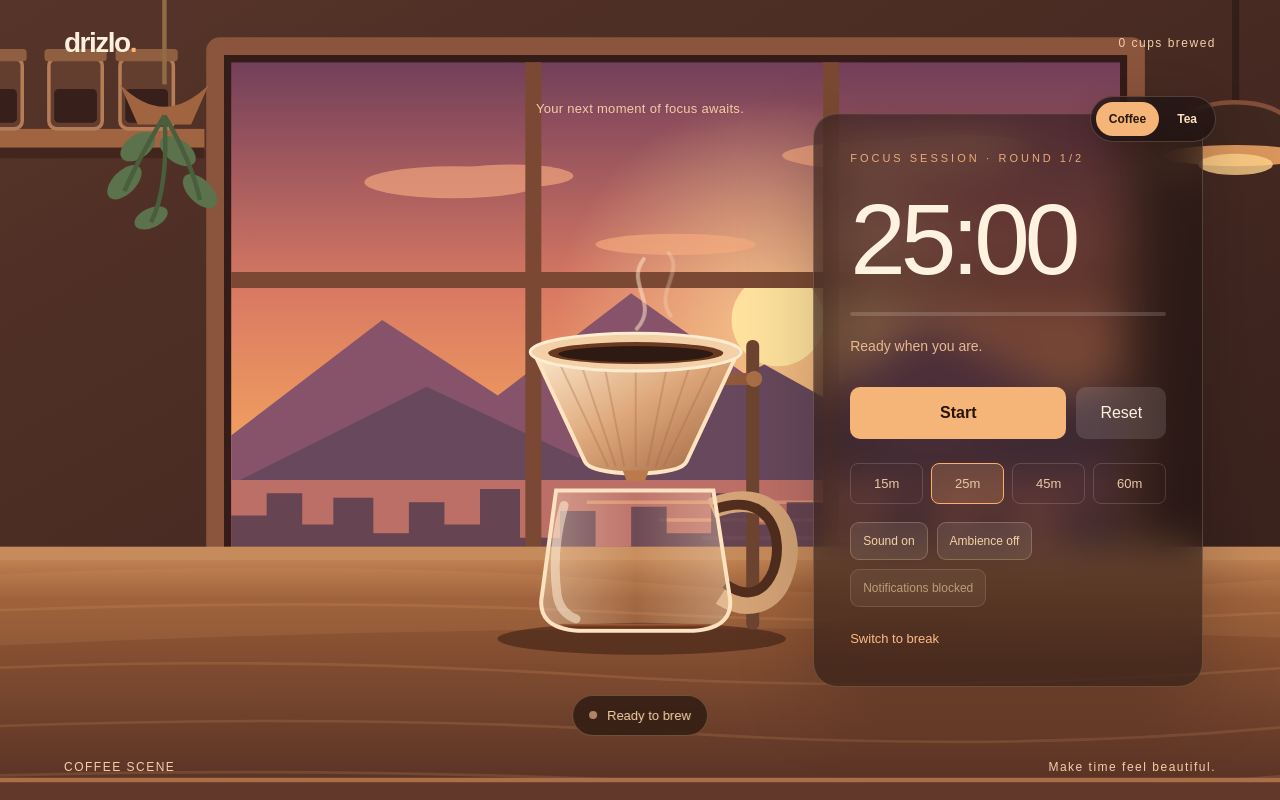
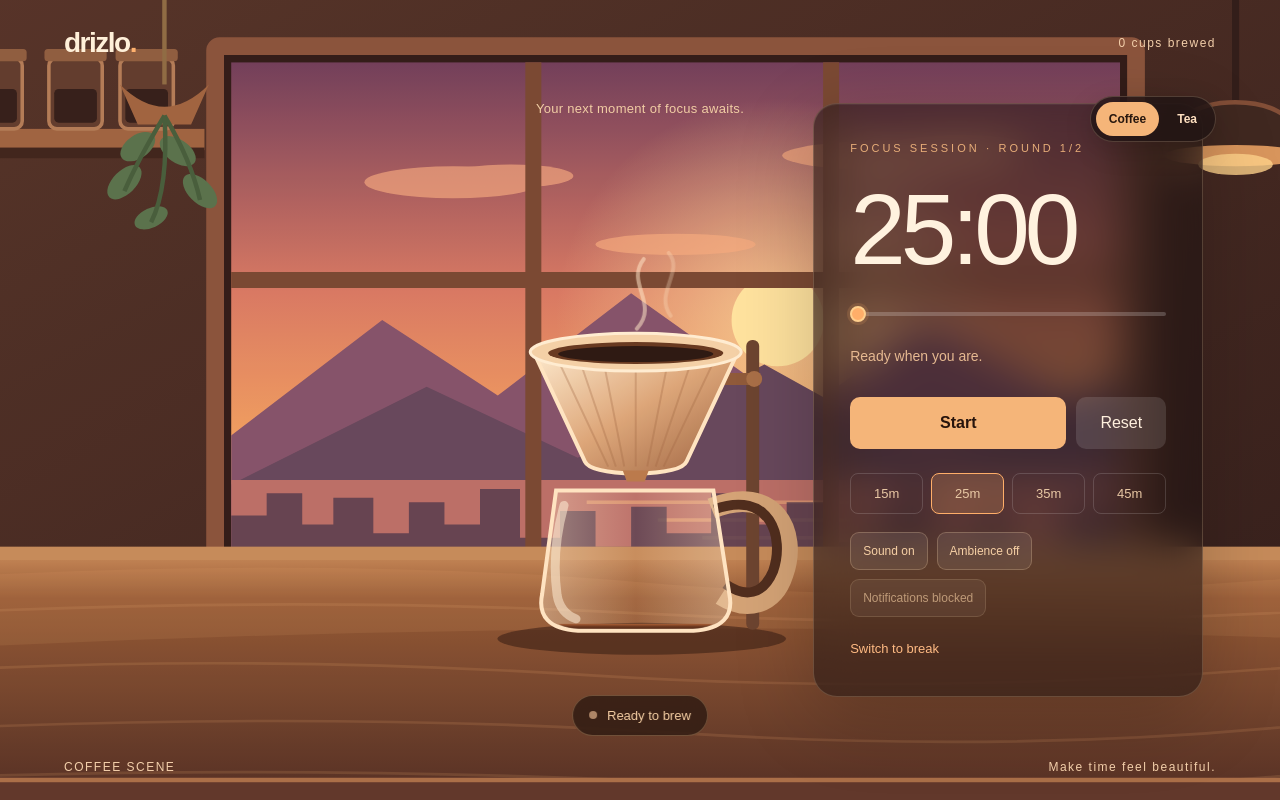
Before and after one commit to ShaphC/driz-lo, a Next.js app: page /app in a window 1280 px wide. Built offline with nearby package versions, Linux system fonts and the light colour scheme.

Commit message:
added a draggable timeline bar, fixed the timer going up by 1

```diff
--- a/app/app/page.tsx
+++ b/app/app/page.tsx
@@ -160,6 +160,7 @@ export default function Home() {
   const [session, setSession] = useState<TimerSession | null>(null);
   const [sceneChoice, setSceneChoice] = useState<SceneChoice>("coffee");
   const [now, setNow] = useState(0);
+  const [scrubSeconds, setScrubSeconds] = useState<number | null>(null);
   const [justCompleted, setJustCompleted] = useState(false);
   const [mobileSettingsOpen, setMobileSettingsOpen] = useState(false);
   const [soundEnabled, setSoundEnabled] = useState(true);
@@ -198,7 +199,7 @@ export default function Home() {
     };
   }, []);
   useEffect(() => {
-    if (!session?.running || session.endsAt === null || !soundEnabled || now <= 0) return;
+    if (scrubSeconds !== null || !session?.running || session.endsAt === null || !soundEnabled || now <= 0) return;
     const secondsLeft = Math.ceil((session.endsAt - now) / 1000);
     if (secondsLeft < 1 || secondsLeft > 10) return;
     // Key by deadline and second so re-renders cannot repeat a tick.
@@ -206,10 +207,10 @@ export default function Home() {
     if (lastCountdownTickRef.current === key) return;
     lastCountdownTickRef.current = key;
     playCountdownTick(secondsLeft);
-  }, [now, session?.running, session?.endsAt, soundEnabled]);
+  }, [now, session?.running, session?.endsAt, soundEnabled, scrubSeconds]);
 
   useEffect(() => {
-    if (!session?.running || session.endsAt === null || now < session.endsAt) return;
+    if (scrubSeconds !== null || !session?.running || session.endsAt === null || now < session.endsAt) return;
     if (completedEndRef.current === session.endsAt) return;
     completedEndRef.current = session.endsAt;
     const completedDeadline = session.endsAt;
@@ -252,7 +253,7 @@ export default function Home() {
       if (!current?.running || current.endsAt !== completedDeadline) return current;
       return next;
     });
-  }, [now, session, soundEnabled]);
+  }, [now, session, soundEnabled, scrubSeconds]);
   useEffect(() => {
     if (!justCompleted) return;
     const timeout = window.setTimeout(() => setJustCompleted(false), 3500);
@@ -265,31 +266,77 @@ export default function Home() {
     </main>
   );
 
-  const seconds = session.running && session.endsAt !== null
-    ? Math.max(0, Math.ceil((session.endsAt - now) / 1000)) : session.remaining;
+  const seconds = scrubSeconds !== null ? scrubSeconds : session.running && session.endsAt !== null
+    ? Math.max(0, Math.min(session.duration * 60, Math.ceil((session.endsAt - now) / 1000))) : session.remaining;
   const totalSeconds = session.duration * 60;
   const progress = totalSeconds > 0 ? Math.min(1, Math.max(0, 1 - seconds / totalSeconds)) : 0;
   const time = `${String(Math.floor(seconds / 60)).padStart(2, "0")}:${String(seconds % 60).padStart(2, "0")}`;
+  const isSetFinished = session.setFinished;
   const isFocus = session.mode === "focus";
   const isRunning = session.running;
   const actionLabel = isRunning ? "Pause" : session.setFinished ? "Start again" : seconds < totalSeconds ? "Resume" : "Start";
 
+  // Scrubbing previews the liquid level immediately; committing changes the
+  // deadline without changing rounds or skipping the countdown sound.
+  function commitScrub(value: number): void {
+    const instant = Date.now();
+    setNow(instant);
+    setScrubSeconds(null);
+    setJustCompleted(false);
+    completedEndRef.current = null;
+    lastCountdownTickRef.current = null;
+    setSession(current => {
+      if (!current || current.setFinished) return current;
+      const remaining = Math.max(1, Math.min(current.duration * 60, Math.round(value)));
+      return { ...current, remaining,
+        endsAt: current.running ? instant + remaining * 1000 : null };
+    });
+  }
+
+  function scrubber(prefix: string) {
+    return (
+      <div className="drizlo-scrubber">
+        <div className="drizlo-scrubber-fill" style={{ width: `${progress * 100}%` }} aria-hidden="true" />
+        <input id={`${prefix}-scrub`} type="range" min="0" max={totalSeconds} step="1"
+          value={totalSeconds - seconds}
+          disabled={isSetFinished}
+          aria-label="Adjust timer position"
+          onChange={event => setScrubSeconds(totalSeconds - Number(event.currentTarget.value))}
+          onPointerUp={event => commitScrub(totalSeconds - Number(event.currentTarget.value))}
+          onKeyUp={event => {
+            if (scrubSeconds !== null) commitScrub(totalSeconds - Number(event.currentTarget.value));
+          }}
+          onBlur={event => {
+            if (scrubSeconds !== null) commitScrub(totalSeconds - Number(event.currentTarget.value));
+          }}
+        />
+      </div>
+    );
+  }
+
   function toggleTimer(): void {
+    const instant = Date.now();
     setJustCompleted(false);
-    if (!isRunning && (seconds > 0 || session?.setFinished) && soundEnabled) playChime("start");
+    setScrubSeconds(null);
+    // Use the same timestamp for the display and the new deadline.
+    // Separate Date.now() calls can briefly display one extra second.
+    setNow(instant);
+    if (!isRunning && (seconds > 0 || isSetFinished) && soundEnabled) playChime("start");
     setSession((current) => {
       if (!current) return current;
       if (current.running && current.endsAt !== null) return {
-        ...current, remaining: Math.max(0, Math.ceil((current.endsAt - Date.now()) / 1000)),
+        ...current,
+        remaining: Math.max(0, Math.min(current.duration * 60,
+          Math.ceil((current.endsAt - instant) / 1000))),
         running: false, endsAt: null,
       };
       if (current.setFinished) return {
         ...current, mode: "focus", duration: current.focusDuration,
         remaining: current.focusDuration * 60, roundsInSet: 0, setFinished: false,
-        running: true, endsAt: Date.now() + current.focusDuration * 60_000,
+        running: true, endsAt: instant + current.focusDuration * 60_000,
       };
       if (current.remaining <= 0) return current;
-      return { ...current, running: true, endsAt: Date.now() + current.remaining * 1000 };
+      return { ...current, running: true, endsAt: instant + current.remaining * 1000 };
     });
   }
   function reset(): void {
@@ -303,6 +350,7 @@ export default function Home() {
   }
   function changeDuration(minutes: number): void {
     setJustCompleted(false);
+    setScrubSeconds(null);
     setSession((current) => {
       if (!current || current.mode !== "focus" || current.running) return current;
       return { ...current, duration: minutes, focusDuration: minutes,
@@ -312,6 +360,7 @@ export default function Home() {
   }
   function switchMode(): void {
     setJustCompleted(false);
+    setScrubSeconds(null);
     setSession((current) => {
       if (!current) return current;
       const nextMode: TimerMode = current.mode === "focus" ? "break" : "focus";
@@ -366,7 +415,7 @@ export default function Home() {
 
   const durationControls = (prefix: string) => (
     <div className="durations" role="group" aria-label="Focus duration">
-      {[15, 25, 45, 60].map((minutes) => (
+      {[15, 25, 35, 45].map((minutes) => (
         <button type="button" key={`${prefix}-${minutes}`}
           disabled={!isFocus || isRunning}
           aria-pressed={isFocus && session.focusDuration === minutes}
@@ -412,7 +461,7 @@ export default function Home() {
         <aside className="timer-panel desktop-timer" aria-label="Timer controls">
           <span className="eyebrow">{session.setFinished ? "TWO ROUNDS COMPLETE" : `${isFocus ? "FOCUS SESSION" : "SHORT BREAK"} · ROUND ${Math.min(2, Math.max(1, session.roundsInSet + (isFocus ? 1 : 0)))}/2`}</span>
           <div className="time">{time}</div>
-          <div className="progress-track"><div className="progress-fill" style={{ width: `${progress * 100}%` }} /></div>
+          {scrubber("desktop")}
           <p className="timer-description">{justCompleted ? "Beautifully done. Take a moment."
             : isFocus ? isRunning ? "One drop at a time." : "Ready when you are."
               : "Take a moment for yourself."}</p>
@@ -431,7 +480,7 @@ export default function Home() {
         <section className="mobile-timer" aria-label="Focus timer">
           <span className="eyebrow">{session.setFinished ? "TWO ROUNDS COMPLETE" : `${isFocus ? "FOCUS SESSION" : "SHORT BREAK"} · ROUND ${Math.min(2, Math.max(1, session.roundsInSet + (isFocus ? 1 : 0)))}/2`}</span>
           <div className="mobile-time" role="timer" aria-live="off">{time}</div>
-          <div className="mobile-progress-track"><div className="progress-fill" style={{ width: `${progress * 100}%` }} /></div>
+          {scrubber("mobile")}
           <p className="mobile-timer-description">
             {justCompleted ? "Beautifully done. Take a moment."
               : isFocus ? isRunning ? "One drop at a time." : "Ready when you are."
--- a/app/globals.css
+++ b/app/globals.css
@@ -655,3 +655,94 @@ button {
     padding: 2px 10px;
   }
 }
+
+/* Drizlo: integrated yellow timeline with draggable yellow circle. */
+.drizlo-scrubber {
+  position: relative;
+  width: 100%;
+  height: 24px;
+  margin: 6px 0 10px;
+  display: flex;
+  align-items: center;
+  isolation: isolate;
+}
+.drizlo-scrubber::before {
+  content: "";
+  position: absolute;
+  inset-inline: 0;
+  top: 50%;
+  height: 4px;
+  transform: translateY(-50%);
+  border-radius: 999px;
+  background: rgba(255, 255, 255, 0.2);
+  pointer-events: none;
+}
+.drizlo-scrubber-fill {
+  position: absolute;
+  left: 0;
+  top: 50%;
+  height: 4px;
+  transform: translateY(-50%);
+  border-radius: 999px;
+  background: #ffae69;
+  pointer-events: none;
+}
+.drizlo-scrubber input[type="range"] {
+  appearance: none;
+  -webkit-appearance: none;
+  position: relative;
+  z-index: 1;
+  width: 100%;
+  height: 24px;
+  margin: 0;
+  padding: 0;
+  background: transparent;
+  cursor: grab;
+  touch-action: pan-y;
+}
+.drizlo-scrubber input[type="range"]:active {
+  cursor: grabbing;
+}
+.drizlo-scrubber input[type="range"]::-webkit-slider-runnable-track {
+  height: 4px;
+  background: transparent;
+}
+.drizlo-scrubber input[type="range"]::-moz-range-track {
+  height: 4px;
+  background: transparent;
+}
+.drizlo-scrubber input[type="range"]::-webkit-slider-thumb {
+  -webkit-appearance: none;
+  appearance: none;
+  width: 16px;
+  height: 16px;
+  margin-top: -6px;
+  border: 2px solid #ffcf8d;
+  border-radius: 50%;
+  background: #ffae69;
+  box-shadow: 0 0 0 3px rgba(255, 174, 105, 0.15);
+}
+.drizlo-scrubber input[type="range"]::-moz-range-thumb {
+  width: 12px;
+  height: 12px;
+  border: 2px solid #ffcf8d;
+  border-radius: 50%;
+  background: #ffae69;
+  box-shadow: 0 0 0 3px rgba(255, 174, 105, 0.15);
+}
+.drizlo-scrubber input[type="range"]:focus-visible {
+  outline: 2px solid #ffcf8d;
+  outline-offset: 3px;
+  border-radius: 8px;
+}
+.drizlo-scrubber input[type="range"]:disabled {
+  opacity: 0.45;
+  cursor: default;
+}
+/* Match the existing narrow mobile progress-line width. */
+@media (max-width: 768px) {
+  .mobile-timer .drizlo-scrubber {
+    width: min(100%, 220px);
+    margin-inline: auto;
+  }
+}
```
Also changed, not shown: 1 other file (tests, documents, lock files or other folders).
